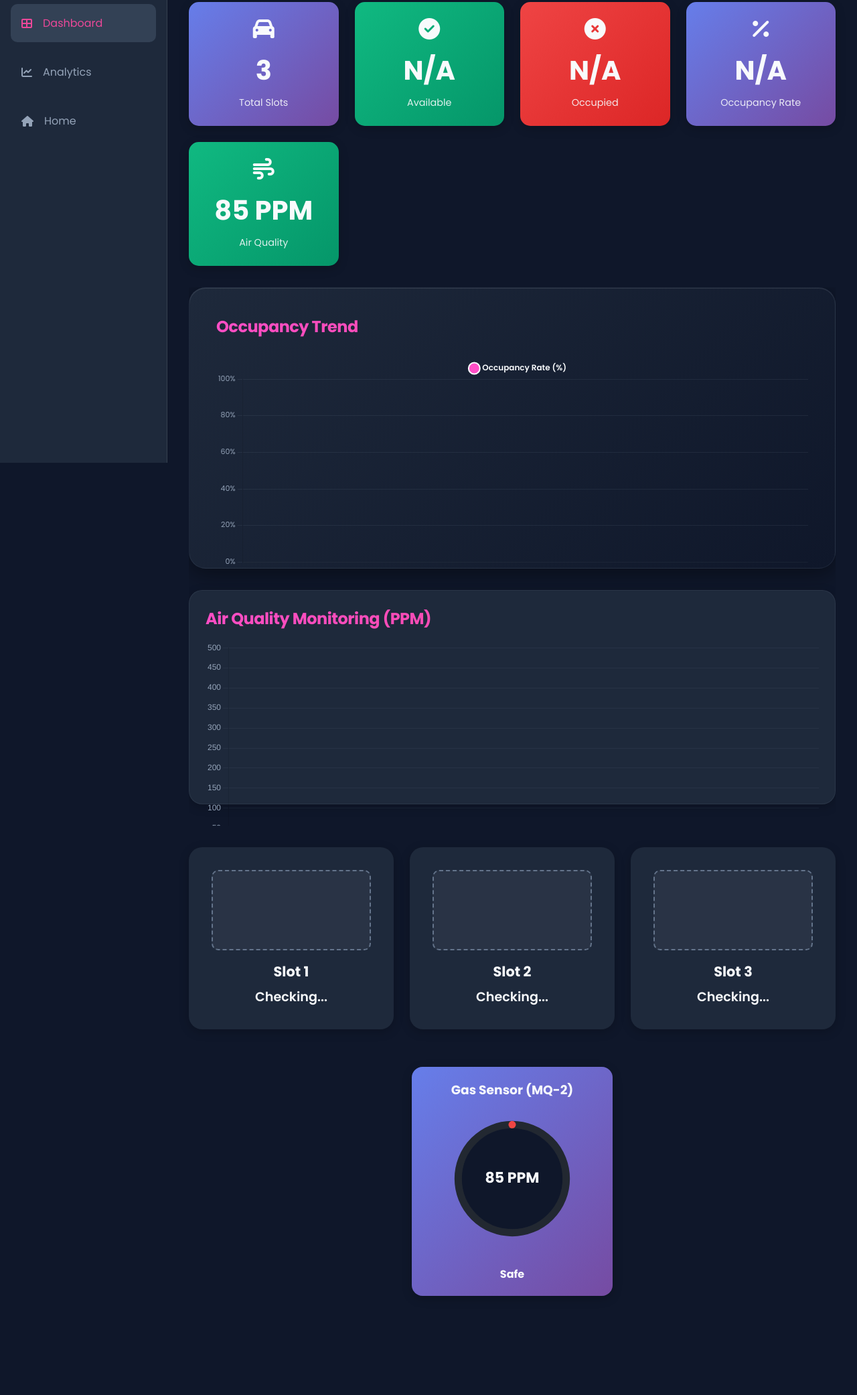
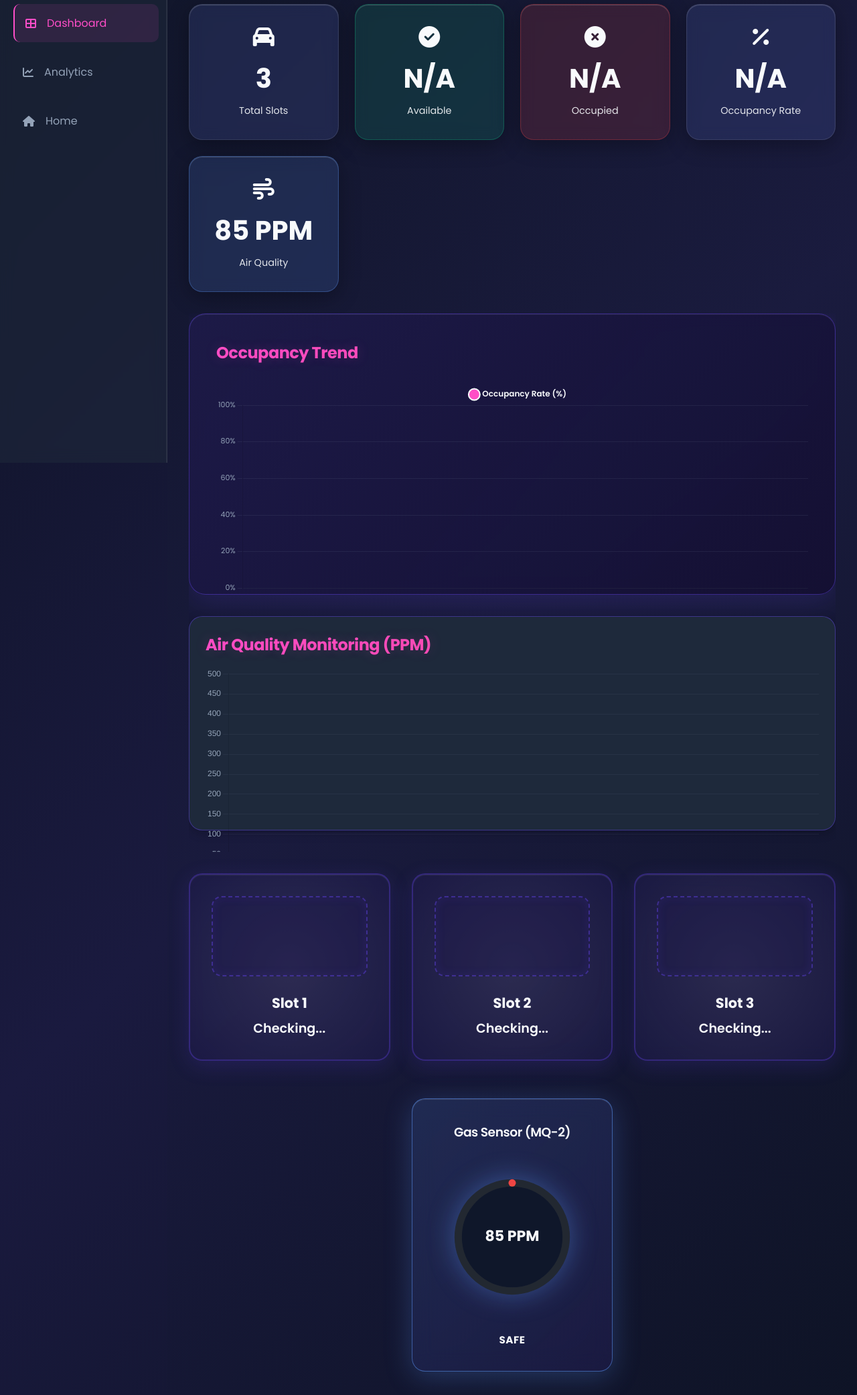
Before and after one commit to anshikagarg0410/IOT_miniProj, a plain HTML site: page dashboard.html in a window 1280 px wide. Shown: the part 109-2192 px from the top of the page at 67% size. Before the commit the page ends 2108 px from the top, so only its background shows below. Drawn offline with nearby package versions, Linux system fonts and the light colour scheme; no server answers.

Commit message:
refactor: Premium glassmorphism CSS enhancements - gas alert, charts, slot cards, gauge

```diff
--- a/dashboard.css
+++ b/dashboard.css
@@ -4,11 +4,22 @@
     box-sizing: border-box;
 }
 
+:root {
+    --neon-pink: #ff4ec8;
+    --neon-blue: #5f9bff;
+    --dark-bg: #0e1325;
+    --card-bg: rgba(30, 41, 59, 0.5);
+    --glass-border: rgba(255, 255, 255, 0.1);
+    --violet: #6d4aff;
+    --accent: #a855f7;
+}
+
 body {
     font-family: 'Poppins', sans-serif;
-    background: #0f172a;
+    background: linear-gradient(135deg, #0e1325 0%, #1a1a3f 50%, #0e1325 100%);
     color: #f8fafc;
     overflow-x: hidden;
+    position: relative;
 }
 
 .dashboard-container {
@@ -19,13 +30,15 @@ body {
 /* Sidebar */
 .sidebar {
     width: 250px;
-    background: #1e293b;
+    background: rgba(30, 41, 59, 0.6);
+    backdrop-filter: blur(10px);
     padding: 2rem 1rem;
     border-right: 1px solid rgba(255, 255, 255, 0.1);
     position: sticky;
     top: 0;
     height: 100vh;
     overflow-y: auto;
+    box-shadow: inset -1px 0 0 rgba(255, 255, 255, 0.05);
 }
 
 .sidebar .logo {
@@ -35,7 +48,10 @@ body {
     font-size: 1.5rem;
     font-weight: 700;
     margin-bottom: 3rem;
-    color: #ec4899;
+    background: linear-gradient(135deg, var(--neon-pink) 0%, var(--neon-blue) 100%);
+    -webkit-background-clip: text;
+    -webkit-text-fill-color: transparent;
+    background-clip: text;
 }
 
 .sidebar .logo i {
@@ -65,13 +81,17 @@ body {
     color: #94a3b8;
     text-decoration: none;
     border-radius: 10px;
-    transition: all 0.3s;
+    transition: all 0.35s cubic-bezier(0.4, 0, 0.2, 1);
+    border-left: 2px solid transparent;
+    position: relative;
 }
 
 .sidebar nav a:hover,
 .sidebar nav a.active {
-    background: #334155;
-    color: #ec4899;
+    background: rgba(255, 78, 200, 0.1);
+    color: var(--neon-pink);
+    border-left-color: var(--neon-pink);
+    transform: translateX(4px);
 }
 
 /* Main Content */
@@ -81,6 +101,7 @@ body {
     max-width: calc(100vw - 250px);
     overflow-x: hidden;
     overflow-y: auto;
+    background: linear-gradient(180deg, rgba(30, 41, 59, 0.1) 0%, rgba(15, 23, 42, 0.1) 100%);
 }
 
 header {
@@ -98,11 +119,14 @@ header h1 {
     display: flex;
     align-items: center;
     gap: 0.5rem;
-    background: rgba(16, 185, 129, 0.2);
-    padding: 0.5rem 1rem;
-    border-radius: 20px;
+    background: rgba(16, 185, 129, 0.15);
+    backdrop-filter: blur(10px);
+    padding: 0.75rem 1.25rem;
+    border-radius: 25px;
     color: #10b981;
     font-weight: 600;
+    border: 1px solid rgba(16, 185, 129, 0.3);
+    box-shadow: 0 4px 15px rgba(16, 185, 129, 0.1);
 }
 
 .pulse {
@@ -141,33 +165,58 @@ header h1 {
 /* NEW: Gas Alert Banner */
 .gas-alert-banner {
     display: none; /* shown via JS */
-    margin-bottom: 1rem;
-    border-radius: 12px;
+    margin-bottom: 1.5rem;
+    border-radius: 15px;
     overflow: hidden;
-    box-shadow: 0 6px 20px rgba(239, 68, 68, 0.15);
-    animation: none;
+    box-shadow: 0 8px 32px rgba(239, 68, 68, 0.3), inset 0 1px 1px rgba(255, 255, 255, 0.1);
+    animation: slideDown 0.4s cubic-bezier(0.34, 1.56, 0.64, 1);
 }
+
+@keyframes slideDown {
+    from {
+        opacity: 0;
+        transform: translateY(-20px);
+    }
+    to {
+        opacity: 1;
+        transform: translateY(0);
+    }
+}
+
 .gas-alert-banner.show {
     display: block;
 }
+
 .gas-alert-content {
     display: flex;
     justify-content: space-between;
     align-items: center;
-    padding: 0.75rem 1rem;
+    padding: 1rem 1.5rem;
     background: linear-gradient(90deg, rgba(239,68,68,0.95), rgba(220,38,38,0.95));
+    backdrop-filter: blur(10px);
     color: #fff;
     animation: pulseAlert 1.2s infinite ease-in-out;
+    border: 1px solid rgba(255, 255, 255, 0.2);
 }
+
 .gas-alert-message {
     font-weight: 700;
+    font-size: 0.95rem;
+    letter-spacing: 0.3px;
 }
+
 .gas-alert-close {
     background: transparent;
     border: none;
     color: #fff;
-    font-size: 1.1rem;
+    font-size: 1.3rem;
     cursor: pointer;
+    transition: all 0.2s ease;
+    padding: 0.5rem;
+}
+
+.gas-alert-close:hover {
+    transform: rotate(90deg);
 }
 
 @keyframes pulseAlert {
@@ -196,23 +245,66 @@ header h1 {
 }
 .gas-gauge-card {
     width: 300px;
-    background: linear-gradient(135deg, #667eea 0%, #764ba2 100%);
-    padding: 1.25rem;
-    border-radius: 16px;
+    background: linear-gradient(135deg, rgba(95, 155, 255, 0.15), rgba(109, 74, 255, 0.1));
+    backdrop-filter: blur(15px);
+    padding: 2.2rem;
+    border-radius: 20px;
     text-align: center;
-    box-shadow: 0 4px 15px rgba(0,0,0,0.2);
+    box-shadow: 0 8px 40px rgba(95, 155, 255, 0.25), inset 0 1px 1px rgba(255, 255, 255, 0.15);
+    border: 1.5px solid rgba(95, 155, 255, 0.5);
+    transition: all 0.4s cubic-bezier(0.4, 0, 0.2, 1);
+    position: relative;
+}
+
+.gas-gauge-card::before {
+    content: '';
+    position: absolute;
+    inset: 0;
+    border-radius: 20px;
+    background: radial-gradient(circle at top-right, rgba(95, 155, 255, 0.1), transparent);
+    pointer-events: none;
+}
+
+.gas-gauge-card:hover {
+    transform: translateY(-8px);
+    box-shadow: 0 16px 48px rgba(95, 155, 255, 0.4), inset 0 1px 1px rgba(255, 255, 255, 0.2);
+    border-color: rgba(95, 155, 255, 0.8);
+}
+
+.gas-gauge-card h3 {
+    margin-bottom: 1.5rem;
+    color: #f8fafc;
+    font-weight: 600;
+    letter-spacing: -0.5px;
+    position: relative;
+    z-index: 1;
 }
 .gauge-wrap {
     display: flex;
     justify-content: center;
     align-items: center;
     padding: 0.5rem 0;
+    position: relative;
+    z-index: 1;
 }
-.gauge { width: 220px; height: 220px; }
+.gauge {
+    width: 220px;
+    height: 220px;
+    filter: drop-shadow(0 0 20px rgba(95, 155, 255, 0.4));
+    transition: filter 0.3s ease;
+}
+
+.slot-card:hover .gauge {
+    filter: drop-shadow(0 0 25px rgba(95, 155, 255, 0.5));
+}
+
 .gauge-status {
-    margin-top: 0.75rem;
+    margin-top: 1.5rem;
     font-weight: 700;
     color: #f8fafc;
+    font-size: 0.95rem;
+    text-transform: uppercase;
+    letter-spacing: 0.5px;
 }
 
 /* Smooth transitions and responsive adjustments */
@@ -235,26 +327,67 @@ header h1 {
 }
 
 .stat-box {
-    background: linear-gradient(135deg, #667eea 0%, #764ba2 100%);
-    padding: 1.5rem;
-    border-radius: 15px;
+    background: rgba(102, 126, 234, 0.15);
+    backdrop-filter: blur(10px);
+    padding: 2rem 1.5rem;
+    border-radius: 20px;
     display: flex;
     flex-direction: column;
     align-items: center;
-    transition: transform 0.3s;
-    box-shadow: 0 4px 15px rgba(0, 0, 0, 0.2);
+    transition: all 0.4s cubic-bezier(0.4, 0, 0.2, 1);
+    box-shadow: 0 8px 32px rgba(0, 0, 0, 0.3), inset 0 1px 1px rgba(255, 255, 255, 0.2);
+    border: 1px solid rgba(255, 255, 255, 0.1);
+    position: relative;
+    overflow: hidden;
+}
+
+.stat-box::before {
+    content: '';
+    position: absolute;
+    top: 0;
+    left: -100%;
+    width: 100%;
+    height: 100%;
+    background: linear-gradient(90deg, transparent, rgba(255, 255, 255, 0.1), transparent);
+    transition: left 0.5s;
+    pointer-events: none;
+}
+
+.stat-box:hover::before {
+    left: 100%;
 }
 
 .stat-box:hover {
-    transform: translateY(-5px);
+    transform: translateY(-8px);
+    box-shadow: 0 12px 48px rgba(102, 126, 234, 0.25), inset 0 1px 1px rgba(255, 255, 255, 0.3);
+    border-color: rgba(255, 255, 255, 0.2);
 }
 
 .stat-box.available {
-    background: linear-gradient(135deg, #10b981 0%, #059669 100%);
+    background: rgba(16, 185, 129, 0.15);
+    border-color: rgba(16, 185, 129, 0.3);
+}
+
+.stat-box.available:hover {
+    box-shadow: 0 12px 48px rgba(16, 185, 129, 0.25), inset 0 1px 1px rgba(255, 255, 255, 0.3);
 }
 
 .stat-box.occupied {
-    background: linear-gradient(135deg, #ef4444 0%, #dc2626 100%);
+    background: rgba(239, 68, 68, 0.15);
+    border-color: rgba(239, 68, 68, 0.3);
+}
+
+.stat-box.occupied:hover {
+    box-shadow: 0 12px 48px rgba(239, 68, 68, 0.25), inset 0 1px 1px rgba(255, 255, 255, 0.3);
+}
+
+.stat-box.gas-box {
+    background: rgba(95, 155, 255, 0.15);
+    border-color: rgba(95, 155, 255, 0.3);
+}
+
+.stat-box.gas-box:hover {
+    box-shadow: 0 12px 48px rgba(95, 155, 255, 0.25), inset 0 1px 1px rgba(255, 255, 255, 0.3);
 }
 
 .stat-box i {
@@ -281,14 +414,21 @@ header h1 {
 }
 
 .chart-container {
-    background: linear-gradient(135deg, #1e293b 0%, #0f172a 100%);
+    background: linear-gradient(135deg, rgba(30, 27, 75, 0.85), rgba(20, 15, 50, 0.85));
     padding: 2.5rem;
     border-radius: 25px;
     height: 420px;
-    box-shadow: 0 8px 32px rgba(0, 0, 0, 0.4), inset 0 1px 0 rgba(255, 255, 255, 0.1);
-    border: 1px solid rgba(148, 163, 184, 0.1);
+    box-shadow: 0 12px 40px rgba(109, 74, 255, 0.15), inset 0 1px 1px rgba(255, 255, 255, 0.1);
+    border: 1.5px solid rgba(109, 74, 255, 0.4);
     margin-bottom: 2rem;
+    backdrop-filter: blur(10px);
     animation: fadeInUp 0.6s ease-out;
+    transition: all 0.4s cubic-bezier(0.4, 0, 0.2, 1);
+}
+
+.chart-container:hover {
+    border-color: rgba(109, 74, 255, 0.6);
+    box-shadow: 0 16px 48px rgba(109, 74, 255, 0.2), inset 0 1px 1px rgba(255, 255, 255, 0.15);
 }
 
 @keyframes fadeInUp {
@@ -311,6 +451,7 @@ header h1 {
     font-size: 1.5rem;
     font-weight: 700;
     letter-spacing: -0.5px;
+    text-shadow: 0 0 20px rgba(255, 78, 198, 0.2);
 }
 
 .chart-box {
@@ -334,68 +475,96 @@ header h1 {
 .slots-grid {
     display: grid;
     grid-template-columns: repeat(auto-fit, minmax(250px, 1fr));
-    gap: 1.5rem;
+    gap: 2rem;
     padding-bottom: 2rem;
 }
 
 .slot-card {
-    background: #1e293b;
+    background: rgba(30, 27, 75, 0.6);
+    backdrop-filter: blur(10px);
     padding: 2rem;
     border-radius: 20px;
     text-align: center;
-    transition: all 0.3s;
-    border: 2px solid transparent;
-    box-shadow: 0 4px 15px rgba(0, 0, 0, 0.2);
+    transition: all 0.4s cubic-bezier(0.4, 0, 0.2, 1);
+    border: 2px solid rgba(109, 74, 255, 0.3);
+    box-shadow: 0 8px 32px rgba(109, 74, 255, 0.15), inset 0 1px 1px rgba(255, 255, 255, 0.1);
+    position: relative;
+    overflow: hidden;
+}
+
+.slot-card::before {
+    content: '';
+    position: absolute;
+    inset: 0;
+    background: radial-gradient(circle at center, rgba(255, 255, 255, 0.08), transparent);
+    pointer-events: none;
 }
 
 .slot-card:hover {
-    transform: scale(1.05);
+    transform: translateY(-12px);
+    border-color: rgba(109, 74, 255, 0.6);
+    box-shadow: 0 16px 48px rgba(109, 74, 255, 0.25), inset 0 1px 1px rgba(255, 255, 255, 0.15);
 }
 
 .slot-card.free {
-    border-color: #10b981;
-    box-shadow: 0 4px 20px rgba(16, 185, 129, 0.3);
+    border-color: rgba(16, 185, 129, 0.5);
+    box-shadow: 0 8px 32px rgba(16, 185, 129, 0.2), inset 0 1px 1px rgba(16, 185, 129, 0.1);
+}
+
+.slot-card.free:hover {
+    border-color: rgba(16, 185, 129, 0.8);
+    box-shadow: 0 16px 48px rgba(16, 185, 129, 0.3), inset 0 1px 1px rgba(16, 185, 129, 0.2);
 }
 
 .slot-card.occupied {
-    border-color: #ef4444;
-    box-shadow: 0 4px 20px rgba(239, 68, 68, 0.3);
+    border-color: rgba(239, 68, 68, 0.5);
+    box-shadow: 0 8px 32px rgba(239, 68, 68, 0.2), inset 0 1px 1px rgba(239, 68, 68, 0.1);
+}
+
+.slot-card.occupied:hover {
+    border-color: rgba(239, 68, 68, 0.8);
+    box-shadow: 0 16px 48px rgba(239, 68, 68, 0.3), inset 0 1px 1px rgba(239, 68, 68, 0.2);
 }
 
 .slot-visual {
     width: 100%;
     height: 120px;
-    background: rgba(255, 255, 255, 0.05);
-    border: 2px dashed #64748b;
-    border-radius: 10px;
-    margin-bottom: 1rem;
+    background: rgba(30, 27, 75, 0.4);
+    border: 2px dashed rgba(109, 74, 255, 0.4);
+    border-radius: 15px;
+    margin-bottom: 1.5rem;
     position: relative;
     overflow: hidden;
+    transition: all 0.4s cubic-bezier(0.4, 0, 0.2, 1);
+    display: flex;
+    align-items: center;
+    justify-content: center;
+    box-shadow: inset 0 0 15px rgba(109, 74, 255, 0.1);
 }
 
 .slot-visual::after {
     content: '🚗';
-    font-size: 3rem;
-    position: absolute;
-    top: 50%;
-    left: 50%;
-    transform: translate(-50%, -50%);
+    font-size: 3.5rem;
     opacity: 0;
-    transition: opacity 0.3s;
+    transition: all 0.4s cubic-bezier(0.34, 1.56, 0.64, 1);
+    transform: translate(0, 20px) scale(0.8);
 }
 
 .slot-card.occupied .slot-visual {
-    background: rgba(239, 68, 68, 0.1);
-    border-color: #ef4444;
+    background: rgba(239, 68, 68, 0.15);
+    border-color: rgba(239, 68, 68, 0.6);
+    box-shadow: inset 0 0 20px rgba(239, 68, 68, 0.15);
 }
 
 .slot-card.free .slot-visual {
     background: rgba(16, 185, 129, 0.1);
-    border-color: #10b981;
+    border-color: rgba(16, 185, 129, 0.5);
+    box-shadow: inset 0 0 20px rgba(16, 185, 129, 0.1);
 }
 
 .slot-card.occupied .slot-visual::after {
     opacity: 1;
+    transform: translate(0, 0);
 }
 
 .slot-card h3 {
```
